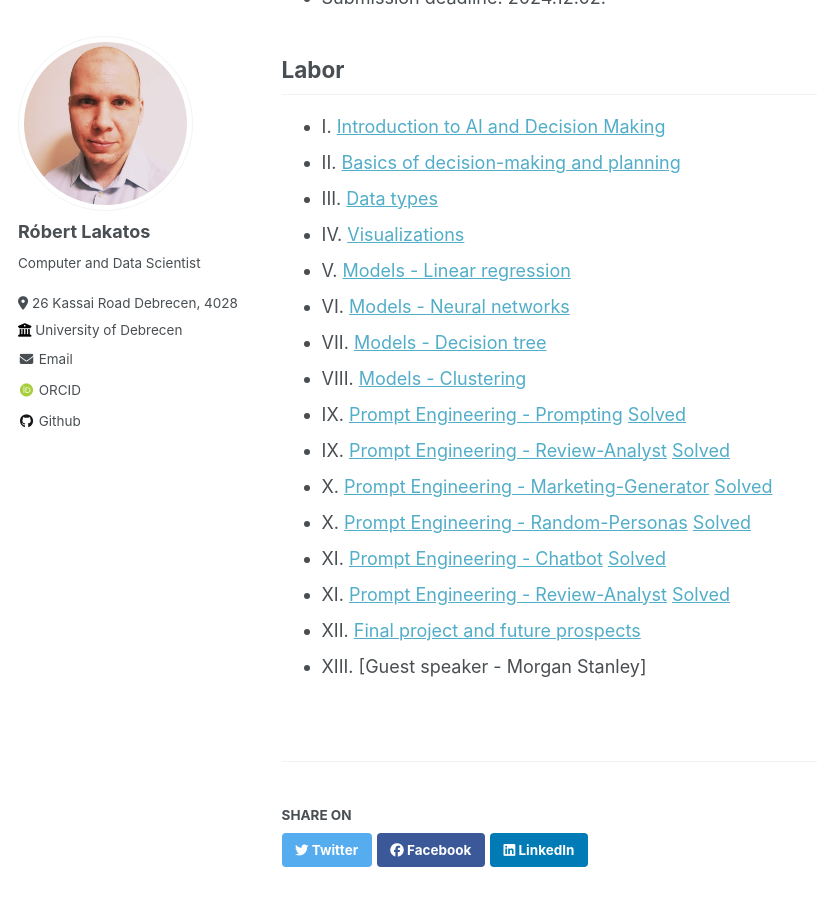
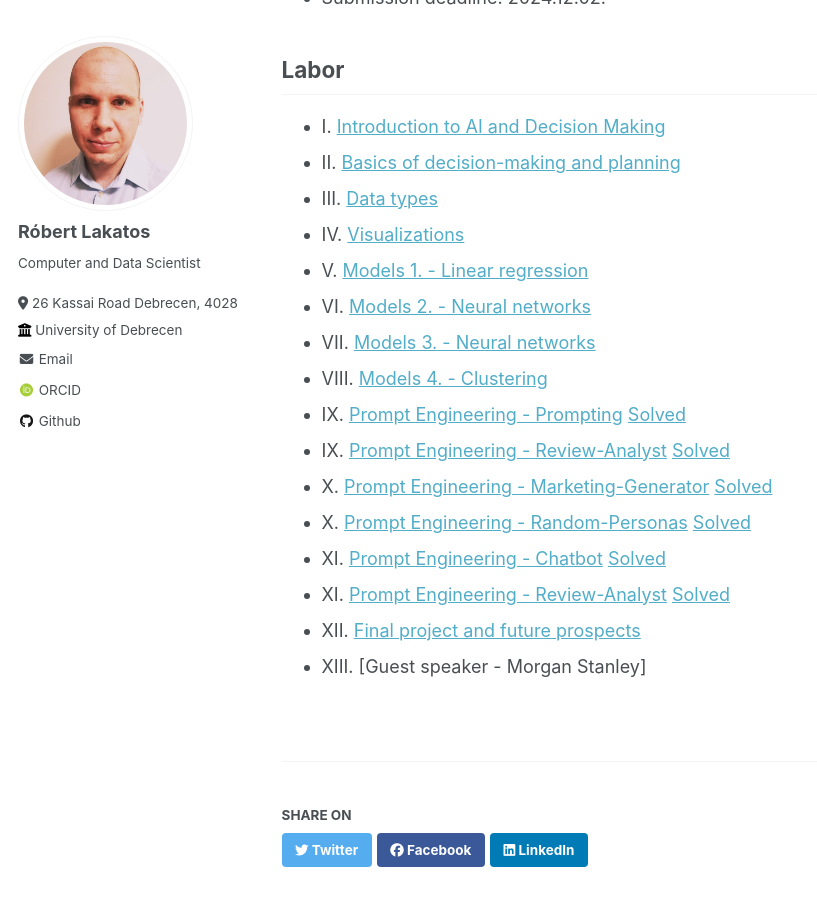
Before and after one commit to robertlakatos/me, a Jekyll site: the page built from _teaching/AIPD.md, in a window 1280 px wide and 900 px high, scrolled down 1109 px. Shown: the whole window, without its empty margins (0-817 px from the left). Built offline with Jekyll 4.4.1, drawn with Linux system fonts in a browser that asks for light colours; some web fonts are replaced.

Commit message:
2024093014231423

```diff
--- a/_teaching/AIPD.md
+++ b/_teaching/AIPD.md
@@ -32,11 +32,11 @@
 - I.    [Introduction to AI and Decision Making](../materials/AIPD/labor/I-introduction)
 - II.   [Basics of decision-making and planning](../materials/AIPD/labor/II-decisionmaking)
 - III.  [Data types](../materials/AIPD/labor/III-datatypes)
-- IV.   [Visualizations]()
-- V.    [Models - Linear regression]()
-- VI.   [Models - Neural networks]()
-- VII.  [Models - Decision tree]()
-- VIII. [Models - Clustering]()
+- IV.   [Visualizations](../materials/AIPD/labor/IV-visualizations)
+- V.    [Models 1. - Linear regression]()
+- VI.   [Models 2. - Neural networks]()
+- VII.  [Models 3. - Neural networks]()
+- VIII. [Models 4. - Clustering]()
 - IX.   [Prompt Engineering - Prompting](https://colab.research.google.com/drive/1qR3t_4aCEdcdB5tmJ1wvJKmPQP-UO33D) [Solved](https://colab.research.google.com/drive/18awvuaAGMljDwD4R5V9uaLrQWIM0hvPa)
 - IX.   [Prompt Engineering - Review-Analyst](https://colab.research.google.com/drive/1N_uSVFmuHe7MkRV4-wgT6hSUIuR81emS) [Solved](https://colab.research.google.com/drive/1ImWEiwzZW8Zw6UCEeEJnwrQ7UACCUQRV)
 - X.    [Prompt Engineering - Marketing-Generator](https://colab.research.google.com/drive/1rcaWJ7R1P232OosvQMmtX6ce55B32kYt) [Solved](https://colab.research.google.com/drive/1oh-KrNv5EJ0L-rEz_nOPqE_vyejXGpfu)
```
Also changed, not shown: materials/AIPD/labor/IV-visualizations.md (added, +31 -0 lines), 1 other file.
